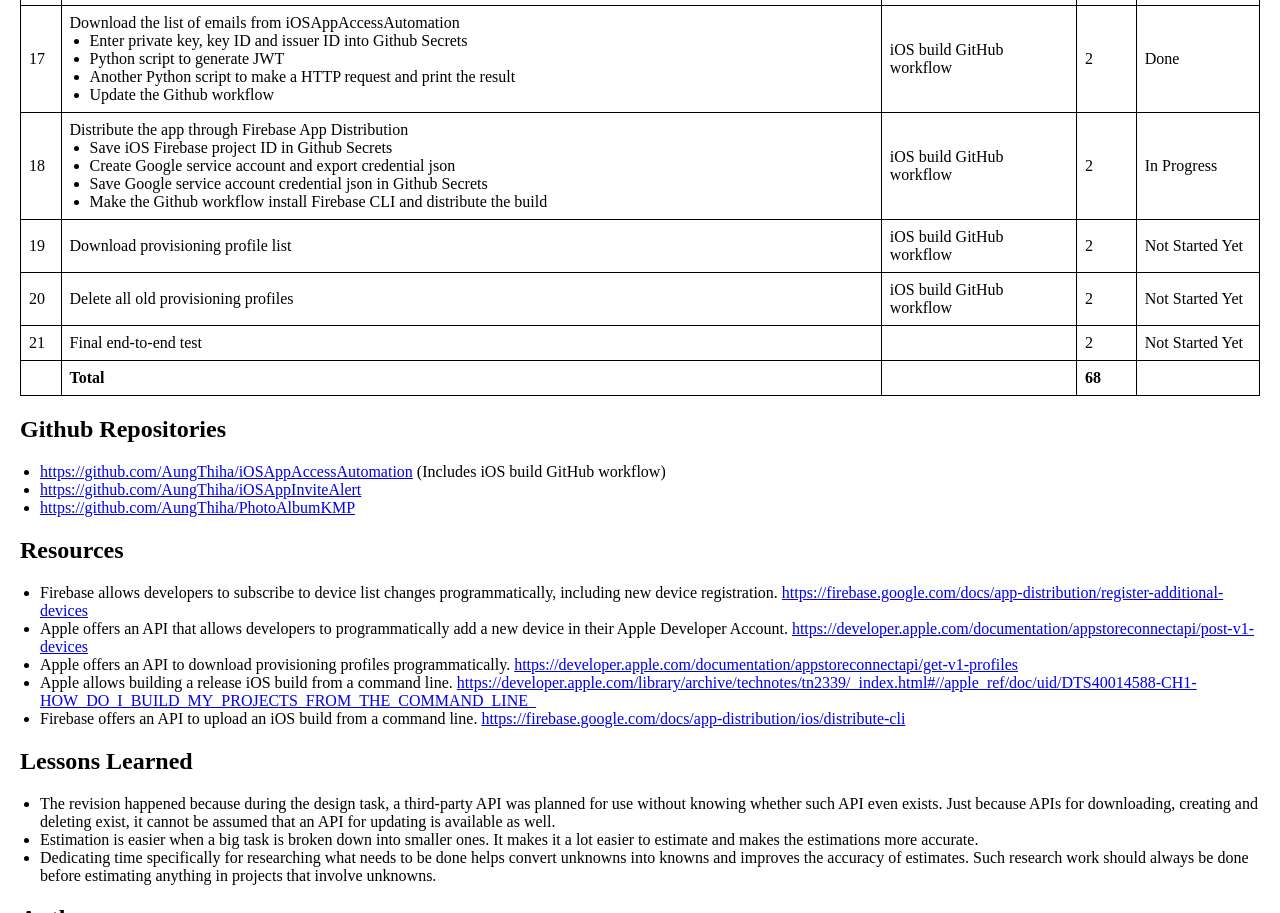
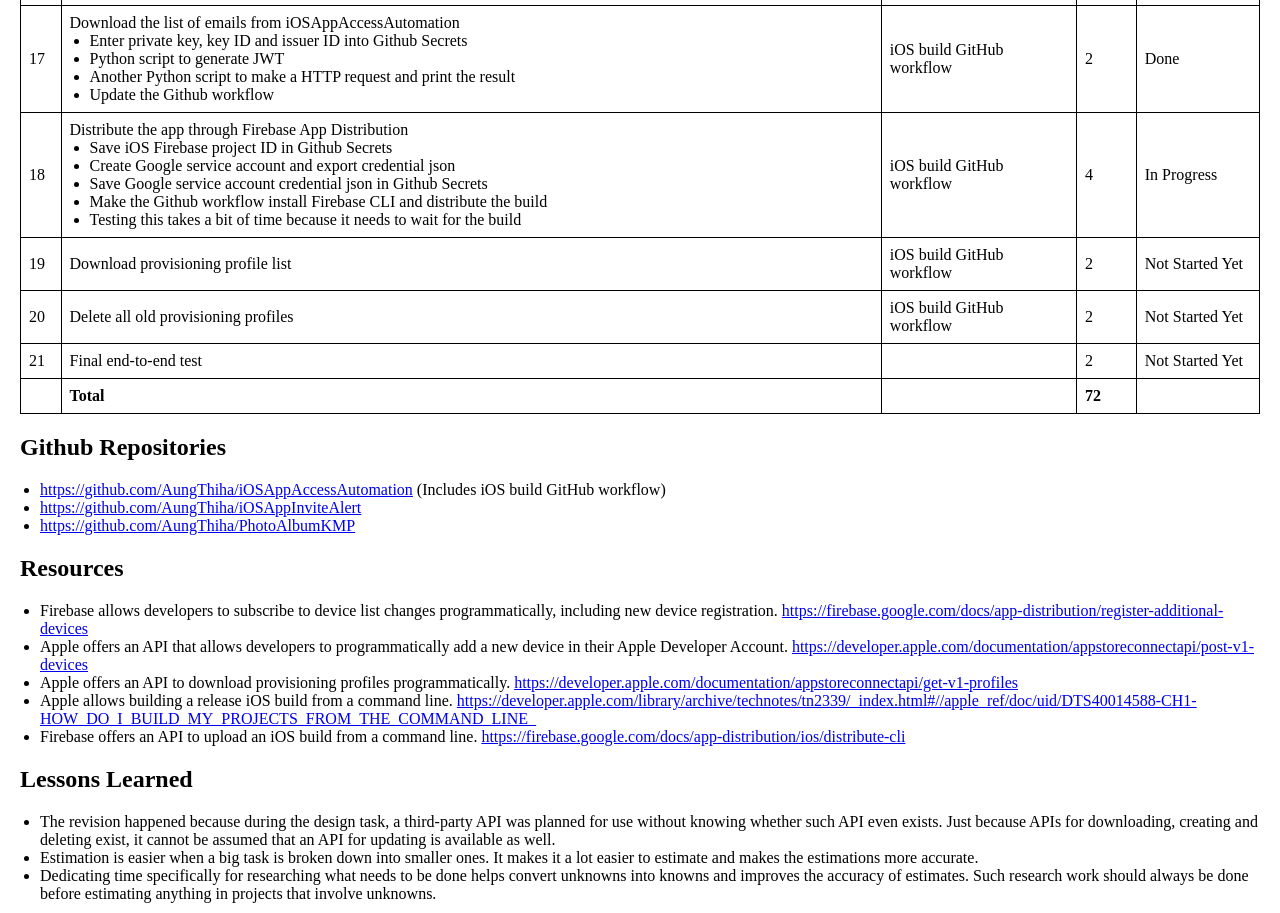
Before and after one commit to AungThiha/iOSAppAccessAutomation, a website: page index.html in a window 1280 px wide. Shown: the part 5095-6008 px from the top of the page. Drawn offline with Linux system fonts and the light colour scheme.

Commit message:
temporary test code

```diff
--- a/index.html
+++ b/index.html
@@ -352,10 +352,11 @@
                 <li>Create Google service account and export credential json</li>
                 <li>Save Google service account credential json in Github Secrets</li>
                 <li>Make the Github workflow install Firebase CLI and distribute the build</li>
+                <li>Testing this takes a bit of time because it needs to wait for the build</li>
             </ul>
             </td>
             <td>iOS build GitHub workflow</td>
-            <td>2</td>
+            <td>4</td>
             <td>In Progress</td>
         </tr>
         <tr>
@@ -383,7 +384,7 @@
             <td></td>
             <td><strong>Total</strong></td>
             <td></td>
-            <td><strong>68</strong></td>
+            <td><strong>72</strong></td>
             <td></td>
         </tr>
     </tbody>
```
Also changed, not shown: .github/workflows/build_ios_app.yml.
